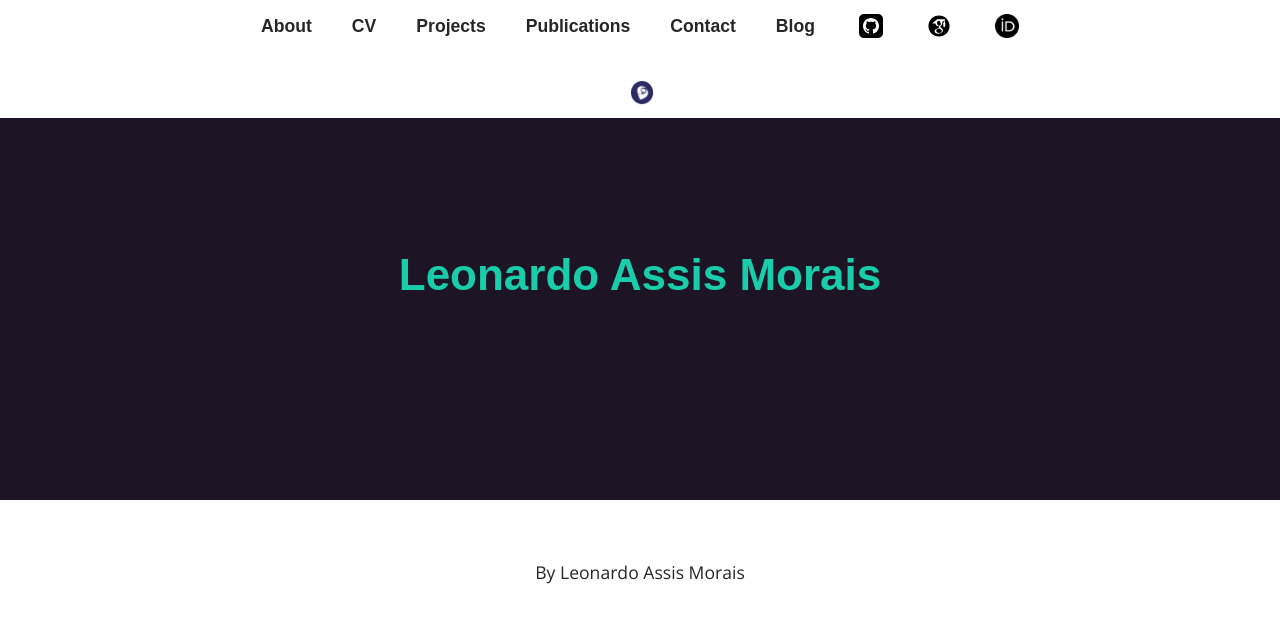
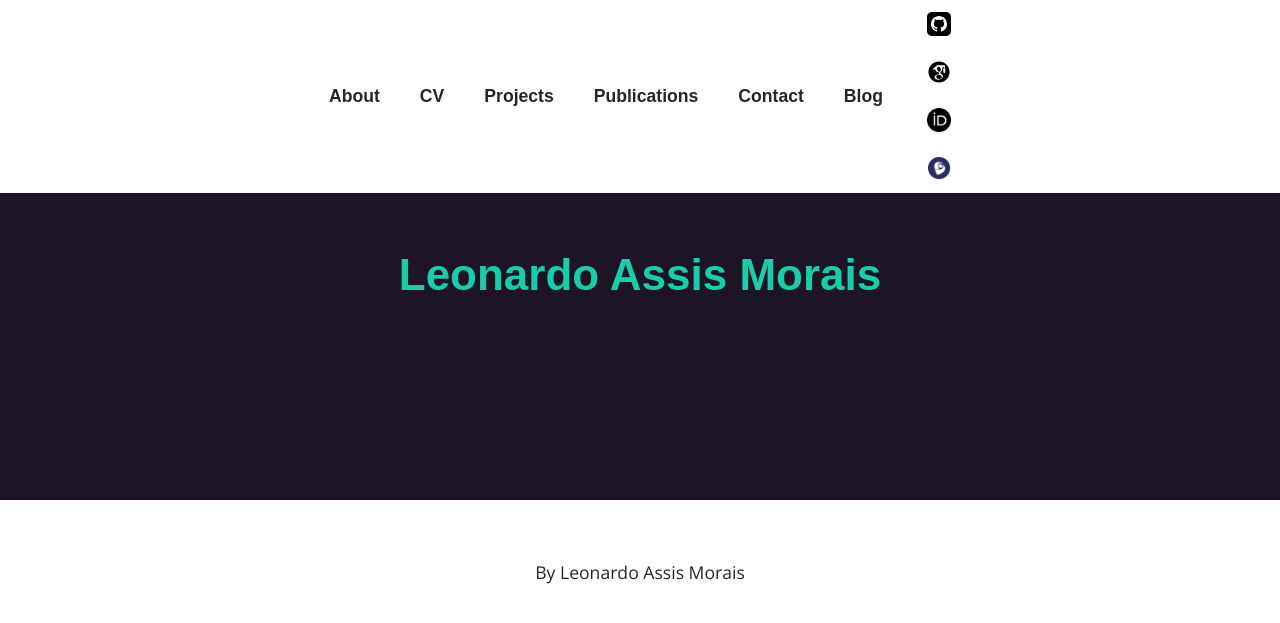
Before and after one commit to Leo-am/Leo-am.github.io, a Jekyll site: the page built from index.html, in a window 1280 px wide. Shown: the top 623 px of the page. Built offline with Jekyll 4.4.1, drawn with Linux system fonts in a browser that asks for light colours; some web fonts are replaced.

Commit message:
changes in top bar

```diff
--- a/_includes/header.html
+++ b/_includes/header.html
@@ -9,37 +9,31 @@
         {% endfor %}
         <li><a href="{{ "/blog" | relative_url }}">Blog</a></li>
 
+        <li class="social-icons">
           {% if site.social.github %}
-          <li>
             <a href="{{ site.social.github }}" target="_blank">
               <img src="{{ '/images/icons/github.svg' | relative_url }}" alt="GitHub" width="24">
             </a>
-          </li>
           {% endif %}
 
           {% if site.social.scholar %}
-          <li>
             <a href="{{ site.social.scholar }}" target="_blank">
               <img src="{{ '/images/icons/scholar.svg' | relative_url }}" alt="Scholar" width="24">
             </a>
-          </li>
           {% endif %}
 
           {% if site.social.orcid %}
-          <li>
             <a href="{{ site.social.orcid }}" target="_blank">
               <img src="{{ '/images/icons/orcid.png' | relative_url }}" alt="ORCID" width="24">
             </a>
-          </li>
           {% endif %}
 
           {% if site.social.lattes %}
-          <li>
             <a href="{{ site.social.lattes }}" target="_blank">
               <img src="{{ '/images/icons/lattes.png' | relative_url }}" alt="Lattes" width="24">
             </a>
+          {% endif %}
         </li>
-        {% endif %}
       </ul>
     </nav>
   </div>
```
Lines whose indentation alone changed are shown as unchanged.
